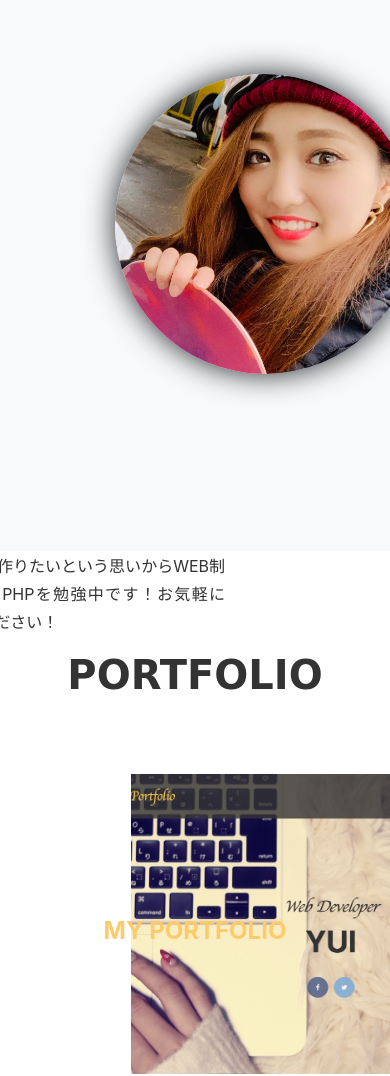
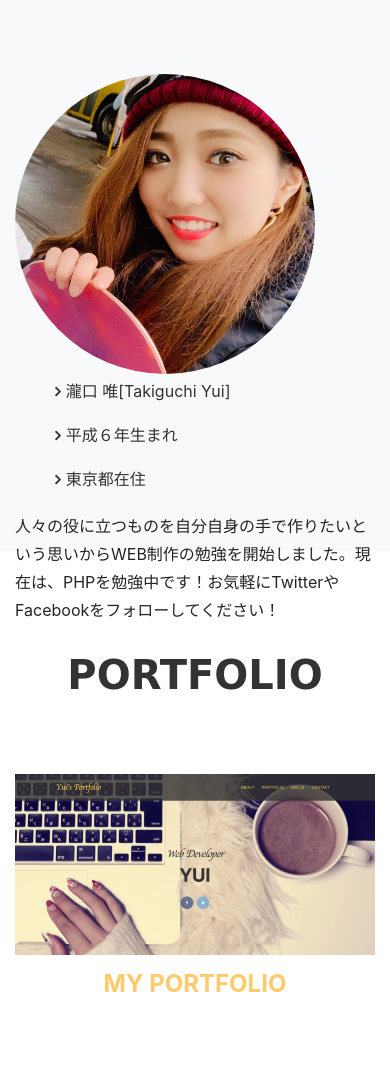
Before and after one commit to yuitakiguchi/My_introduction, a plain HTML site: page index.html in a window 390 px wide. Shown: the part 571-1647 px from the top of the page. Drawn offline with nearby package versions, Linux system fonts and the light colour scheme.

Commit message:
Responsive design

```diff
--- a/css/style.css
+++ b/css/style.css
@@ -104,15 +104,14 @@ header.masthead {
   width: 300px;
   height: 300px;
   border-radius: 50%;
-  float: left;
+  /* float: left;
   margin-left: 100px;
-  box-shadow: 0px 0px 30px;
+  box-shadow: 0px 0px 30px; */
 }
 
 .self-introduction{
   list-style: none;
   width: 500px;
-  float: right;
   margin-right: 150px;
   color: #333;
 }
@@ -127,7 +126,7 @@ header.masthead {
 
 
 
-.col-lg-12 p{
+/* .col-lg-12 p{
   width: 500px;
   float: right;
   margin-right: 150px;
@@ -135,7 +134,7 @@ header.masthead {
   color: #333;
   text-align: justify;
   text-justify: inter-ideograph;
-}
+} */
 
 .skills img{
   border: initial;
@@ -145,7 +144,7 @@ header.masthead {
   object-fit: contain;
 }
 
-.fa-stack img{
+/* .fa-stack img{
   width: 400px;
   height: 300px;
-}
+} */
--- a/index.html
+++ b/index.html
@@ -66,11 +66,17 @@
 	<!-- About -->
 	<section class="bg-light page-section" id="about">
 		<div class="container">
+			<div class="row justify-content-center">
+				<div class="col-md-4 text-center">
+					<h2 class="section-heading text-uppercase">About</h2>
+				</div>
+			</div>
 			<div class="row">
-				<div class="col-lg-12 text-center">
-					<h2 class="section-heading text-uppercase">About</h2>
 
+				<div class="col-md-6">
 					<img class="facePhoto" src="img/lp_6.jpg" alt="私のプロフィール写真">
+				</div>
+				<div class="col-md-6">
 					<ul class="self-introduction">
 						<li><i class="fa fa-angle-right"></i>瀧口 唯[Takiguchi Yui]</li>
 						<li><i class="fa fa-angle-right"></i>平成６年生まれ</li>
@@ -92,9 +98,7 @@
 			</div>
 			<div class="row text-center align-items-center">
 				<div class="col-md-6">
-					<span class="fa-stack fa-4x">
-						<img src="img/lp_10.jpg" alt="">
-					</span>
+						<img class="img-fluid" src="img/lp_10.jpg" alt="">
 				</div>
 				<div class="col-md-6">
 					<a class="portfolio-link" href="https://yuitakiguchi.github.io/My_introduction/">
@@ -226,7 +230,8 @@
 									<p class="help-block text-danger"></p>
 								</div>
 							</div>
-							<div class="clearfix"></div>
+
+
 							<div class="col-lg-12 text-center">
 								<div id="success"></div>
 								<button id="sendMessageButton" class="btn btn-primary btn-xl text-uppercase" type="submit" onclick="sendGform()">Send
```
